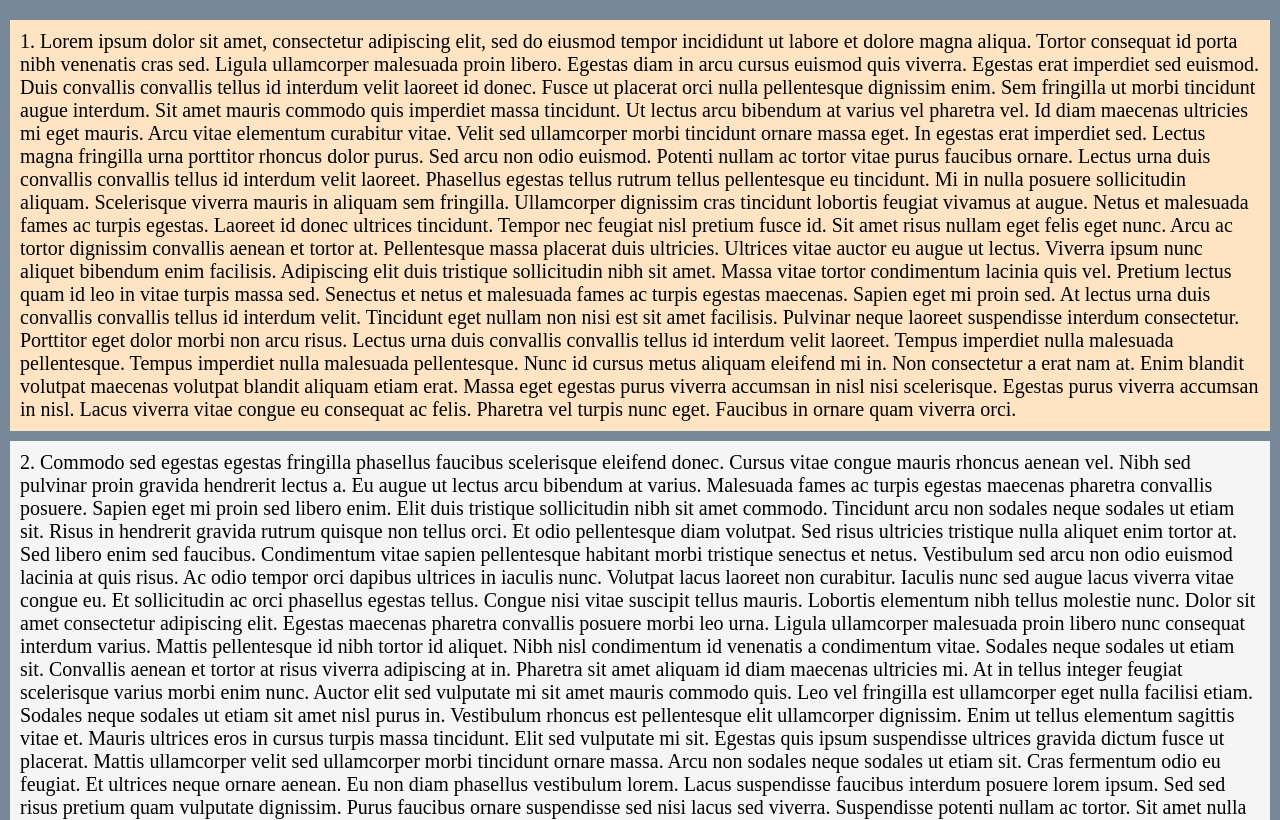
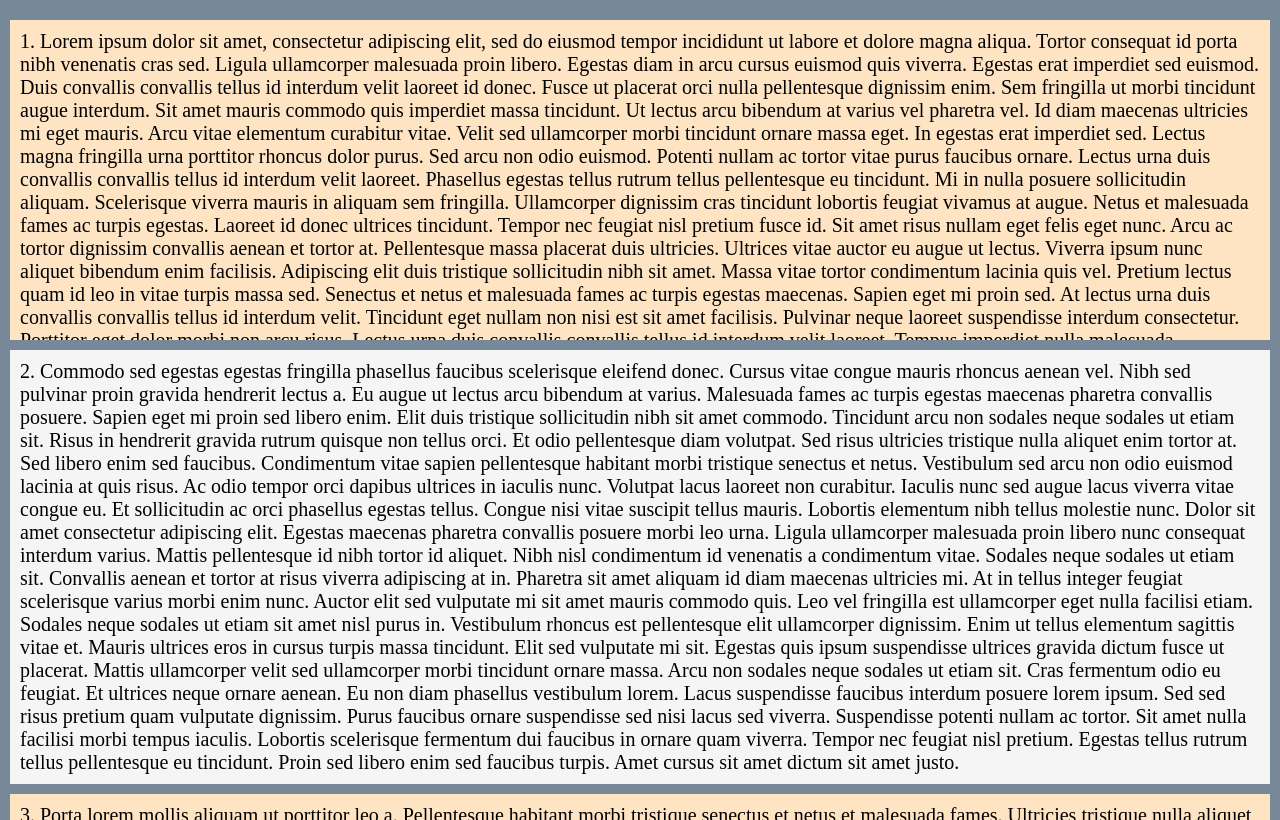
Before and after one commit to SergiiVdovareize/scrollable, a plain HTML site: page index.html in a window 1280 px wide. Drawn offline with Linux system fonts and the light colour scheme.

Commit message:
inner scroll

```diff
--- a/index.html
+++ b/index.html
@@ -34,15 +34,26 @@
         #content p:nth-child(odd) {
             background-color: bisque;
         }
+
+        #p1 {
+            height: 300px;
+            overflow: auto;
+        }
     </style>
 </head>
 <body>
 
     <div id="content">
-        <p>
+        <p id="p1">
             1. Lorem ipsum dolor sit amet, consectetur adipiscing elit, sed do eiusmod tempor incididunt ut labore et dolore magna aliqua. Tortor consequat id porta nibh venenatis cras sed. Ligula ullamcorper malesuada proin libero. Egestas diam in arcu cursus euismod quis viverra. Egestas erat imperdiet sed euismod. Duis convallis convallis tellus id interdum velit laoreet id donec. Fusce ut placerat orci nulla pellentesque dignissim enim. Sem fringilla ut morbi tincidunt augue interdum. Sit amet mauris commodo quis imperdiet massa tincidunt. Ut lectus arcu bibendum at varius vel pharetra vel. Id diam maecenas ultricies mi eget mauris. Arcu vitae elementum curabitur vitae. Velit sed ullamcorper morbi tincidunt ornare massa eget. In egestas erat imperdiet sed. Lectus magna fringilla urna porttitor rhoncus dolor purus. Sed arcu non odio euismod. Potenti nullam ac tortor vitae purus faucibus ornare. Lectus urna duis convallis convallis tellus id interdum velit laoreet. Phasellus egestas tellus rutrum tellus pellentesque eu tincidunt. Mi in nulla posuere sollicitudin aliquam.
             Scelerisque viverra mauris in aliquam sem fringilla. Ullamcorper dignissim cras tincidunt lobortis feugiat vivamus at augue. Netus et malesuada fames ac turpis egestas. Laoreet id donec ultrices tincidunt. Tempor nec feugiat nisl pretium fusce id. Sit amet risus nullam eget felis eget nunc. Arcu ac tortor dignissim convallis aenean et tortor at. Pellentesque massa placerat duis ultricies. Ultrices vitae auctor eu augue ut lectus. Viverra ipsum nunc aliquet bibendum enim facilisis. Adipiscing elit duis tristique sollicitudin nibh sit amet. Massa vitae tortor condimentum lacinia quis vel. Pretium lectus quam id leo in vitae turpis massa sed. Senectus et netus et malesuada fames ac turpis egestas maecenas.
             Sapien eget mi proin sed. At lectus urna duis convallis convallis tellus id interdum velit. Tincidunt eget nullam non nisi est sit amet facilisis. Pulvinar neque laoreet suspendisse interdum consectetur. Porttitor eget dolor morbi non arcu risus. Lectus urna duis convallis convallis tellus id interdum velit laoreet. Tempus imperdiet nulla malesuada pellentesque. Tempus imperdiet nulla malesuada pellentesque. Nunc id cursus metus aliquam eleifend mi in. Non consectetur a erat nam at. Enim blandit volutpat maecenas volutpat blandit aliquam etiam erat. Massa eget egestas purus viverra accumsan in nisl nisi scelerisque. Egestas purus viverra accumsan in nisl. Lacus viverra vitae congue eu consequat ac felis. Pharetra vel turpis nunc eget. Faucibus in ornare quam viverra orci.
+            Commodo sed egestas egestas fringilla phasellus faucibus scelerisque eleifend donec. Cursus vitae congue mauris rhoncus aenean vel. Nibh sed pulvinar proin gravida hendrerit lectus a. Eu augue ut lectus arcu bibendum at varius. Malesuada fames ac turpis egestas maecenas pharetra convallis posuere. Sapien eget mi proin sed libero enim. Elit duis tristique sollicitudin nibh sit amet commodo. Tincidunt arcu non sodales neque sodales ut etiam sit. Risus in hendrerit gravida rutrum quisque non tellus orci. Et odio pellentesque diam volutpat. Sed risus ultricies tristique nulla aliquet enim tortor at. Sed libero enim sed faucibus. Condimentum vitae sapien pellentesque habitant morbi tristique senectus et netus. Vestibulum sed arcu non odio euismod lacinia at quis risus. Ac odio tempor orci dapibus ultrices in iaculis nunc. Volutpat lacus laoreet non curabitur.
+            Iaculis nunc sed augue lacus viverra vitae congue eu. Et sollicitudin ac orci phasellus egestas tellus. Congue nisi vitae suscipit tellus mauris. Lobortis elementum nibh tellus molestie nunc. Dolor sit amet consectetur adipiscing elit. Egestas maecenas pharetra convallis posuere morbi leo urna. Ligula ullamcorper malesuada proin libero nunc consequat interdum varius. Mattis pellentesque id nibh tortor id aliquet. Nibh nisl condimentum id venenatis a condimentum vitae. Sodales neque sodales ut etiam sit. Convallis aenean et tortor at risus viverra adipiscing at in. Pharetra sit amet aliquam id diam maecenas ultricies mi. At in tellus integer feugiat scelerisque varius morbi enim nunc. Auctor elit sed vulputate mi sit amet mauris commodo quis. Leo vel fringilla est ullamcorper eget nulla facilisi etiam. Sodales neque sodales ut etiam sit amet nisl purus in. Vestibulum rhoncus est pellentesque elit ullamcorper dignissim. Enim ut tellus elementum sagittis vitae et. Mauris ultrices eros in cursus turpis massa tincidunt. Elit sed vulputate mi sit.
+            Egestas quis ipsum suspendisse ultrices gravida dictum fusce ut placerat. Mattis ullamcorper velit sed ullamcorper morbi tincidunt ornare massa. Arcu non sodales neque sodales ut etiam sit. Cras fermentum odio eu feugiat. Et ultrices neque ornare aenean. Eu non diam phasellus vestibulum lorem. Lacus suspendisse faucibus interdum posuere lorem ipsum. Sed sed risus pretium quam vulputate dignissim. Purus faucibus ornare suspendisse sed nisi lacus sed viverra. Suspendisse potenti nullam ac tortor. Sit amet nulla facilisi morbi tempus iaculis. Lobortis scelerisque fermentum dui faucibus in ornare quam viverra. Tempor nec feugiat nisl pretium. Egestas tellus rutrum tellus pellentesque eu tincidunt. Proin sed libero enim sed faucibus turpis. Amet cursus sit amet dictum sit amet justo.
+            Commodo sed egestas egestas fringilla phasellus faucibus scelerisque eleifend donec. Cursus vitae congue mauris rhoncus aenean vel. Nibh sed pulvinar proin gravida hendrerit lectus a. Eu augue ut lectus arcu bibendum at varius. Malesuada fames ac turpis egestas maecenas pharetra convallis posuere. Sapien eget mi proin sed libero enim. Elit duis tristique sollicitudin nibh sit amet commodo. Tincidunt arcu non sodales neque sodales ut etiam sit. Risus in hendrerit gravida rutrum quisque non tellus orci. Et odio pellentesque diam volutpat. Sed risus ultricies tristique nulla aliquet enim tortor at. Sed libero enim sed faucibus. Condimentum vitae sapien pellentesque habitant morbi tristique senectus et netus. Vestibulum sed arcu non odio euismod lacinia at quis risus. Ac odio tempor orci dapibus ultrices in iaculis nunc. Volutpat lacus laoreet non curabitur.
+            Iaculis nunc sed augue lacus viverra vitae congue eu. Et sollicitudin ac orci phasellus egestas tellus. Congue nisi vitae suscipit tellus mauris. Lobortis elementum nibh tellus molestie nunc. Dolor sit amet consectetur adipiscing elit. Egestas maecenas pharetra convallis posuere morbi leo urna. Ligula ullamcorper malesuada proin libero nunc consequat interdum varius. Mattis pellentesque id nibh tortor id aliquet. Nibh nisl condimentum id venenatis a condimentum vitae. Sodales neque sodales ut etiam sit. Convallis aenean et tortor at risus viverra adipiscing at in. Pharetra sit amet aliquam id diam maecenas ultricies mi. At in tellus integer feugiat scelerisque varius morbi enim nunc. Auctor elit sed vulputate mi sit amet mauris commodo quis. Leo vel fringilla est ullamcorper eget nulla facilisi etiam. Sodales neque sodales ut etiam sit amet nisl purus in. Vestibulum rhoncus est pellentesque elit ullamcorper dignissim. Enim ut tellus elementum sagittis vitae et. Mauris ultrices eros in cursus turpis massa tincidunt. Elit sed vulputate mi sit.
+            Egestas quis ipsum suspendisse ultrices gravida dictum fusce ut placerat. Mattis ullamcorper velit sed ullamcorper morbi tincidunt ornare massa. Arcu non sodales neque sodales ut etiam sit. Cras fermentum odio eu feugiat. Et ultrices neque ornare aenean. Eu non diam phasellus vestibulum lorem. Lacus suspendisse faucibus interdum posuere lorem ipsum. Sed sed risus pretium quam vulputate dignissim. Purus faucibus ornare suspendisse sed nisi lacus sed viverra. Suspendisse potenti nullam ac tortor. Sit amet nulla facilisi morbi tempus iaculis. Lobortis scelerisque fermentum dui faucibus in ornare quam viverra. Tempor nec feugiat nisl pretium. Egestas tellus rutrum tellus pellentesque eu tincidunt. Proin sed libero enim sed faucibus turpis. Amet cursus sit amet dictum sit amet justo.
         </p>
         <p>
             2. Commodo sed egestas egestas fringilla phasellus faucibus scelerisque eleifend donec. Cursus vitae congue mauris rhoncus aenean vel. Nibh sed pulvinar proin gravida hendrerit lectus a. Eu augue ut lectus arcu bibendum at varius. Malesuada fames ac turpis egestas maecenas pharetra convallis posuere. Sapien eget mi proin sed libero enim. Elit duis tristique sollicitudin nibh sit amet commodo. Tincidunt arcu non sodales neque sodales ut etiam sit. Risus in hendrerit gravida rutrum quisque non tellus orci. Et odio pellentesque diam volutpat. Sed risus ultricies tristique nulla aliquet enim tortor at. Sed libero enim sed faucibus. Condimentum vitae sapien pellentesque habitant morbi tristique senectus et netus. Vestibulum sed arcu non odio euismod lacinia at quis risus. Ac odio tempor orci dapibus ultrices in iaculis nunc. Volutpat lacus laoreet non curabitur.
```
